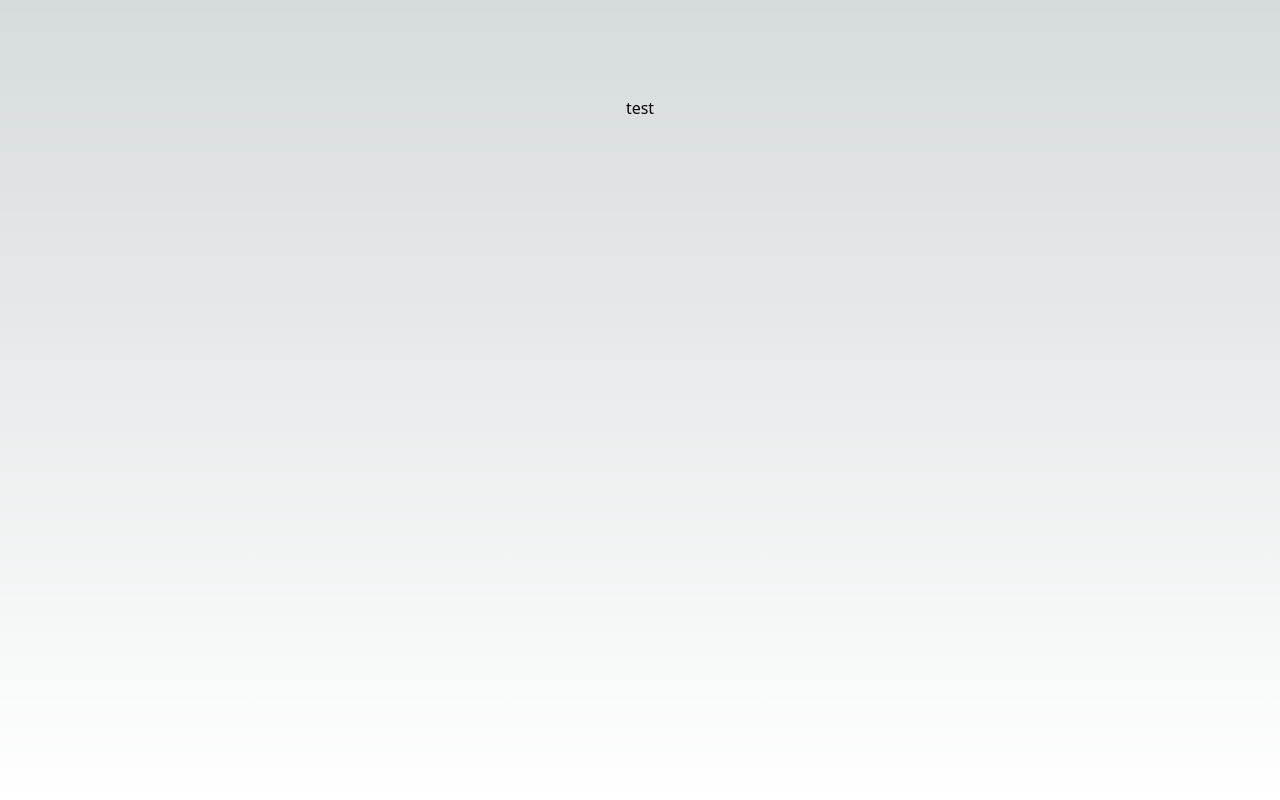
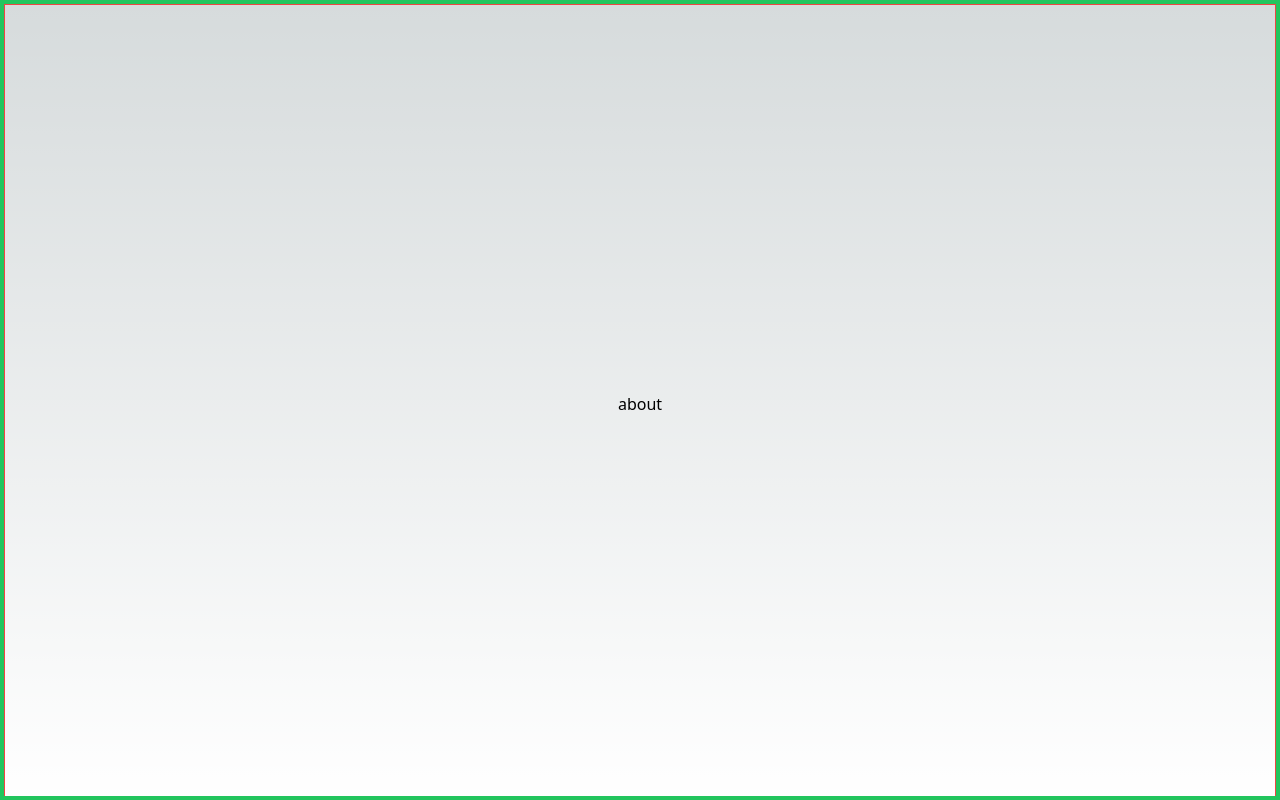
Before and after one commit to O-K-G/consolelog.me, a Next.js app: page / in a window 1280 px wide. Built offline with nearby package versions, Linux system fonts and the light colour scheme.

Commit message:
feat: base routing and layout

```diff
--- /dev/null
+++ b/src/app/about/page.tsx
@@ -0,0 +1,5 @@
+import MainPage from '@components/MainPage';
+
+export default function AboutPage() {
+  return <MainPage />;
+}
--- /dev/null
+++ b/src/app/contact/page.tsx
@@ -0,0 +1,5 @@
+import MainPage from '@components/MainPage';
+
+export default function ContactPage() {
+  return <MainPage />;
+}
--- a/src/app/page.tsx
+++ b/src/app/page.tsx
@@ -1,16 +1,13 @@
 // import Image from 'next/image';
 
-import Test from '@components/Test';
+import MainPage from '@components/MainPage';
 
 // TODO: Remove comments.
 
 export default function Home() {
-  if (process.env.NODE_ENV !== 'development') {
-    return <div>TBD</div>;
-  }
   return (
-    <main className='flex min-h-screen flex-col items-center justify-between p-24'>
-      <Test />
+    <main className='min-h-screen overflow-hidden'>
+      <MainPage />
     </main>
   );
 }
--- /dev/null
+++ b/src/app/projects/page.tsx
@@ -0,0 +1,5 @@
+import MainPage from '@components/MainPage';
+
+export default function ProjectsPage() {
+  return <MainPage />;
+}
--- /dev/null
+++ b/src/app/skills/page.tsx
@@ -0,0 +1,5 @@
+import MainPage from '@components/MainPage';
+
+export default function SkillsPage() {
+  return <MainPage />;
+}
--- /dev/null
+++ b/src/components/About.tsx
@@ -0,0 +1,5 @@
+import Section from '@components/Section';
+
+export default function About() {
+  return <Section currentSection='about'>about</Section>;
+}
--- /dev/null
+++ b/src/components/Contact.tsx
@@ -0,0 +1,5 @@
+import Section from '@components/Section';
+
+export default function Contact() {
+  return <Section currentSection='contact'>contact</Section>;
+}
--- /dev/null
+++ b/src/components/MainPage.tsx
@@ -0,0 +1,15 @@
+import About from '@components/About';
+import Contact from '@components/Contact';
+import Projects from '@components/Projects';
+import Skills from '@components/Skills';
+
+export default function MainPage() {
+  return (
+    <div className='snap-y snap-mandatory border-4 border-green-500 max-h-svh overflow-y-auto'>
+      <About />
+      <Contact />
+      <Projects />
+      <Skills />
+    </div>
+  );
+}
--- /dev/null
+++ b/src/components/Projects.tsx
@@ -0,0 +1,5 @@
+import Section from '@components/Section';
+
+export default function Projects() {
+  return <Section currentSection='projects'>Projects</Section>;
+}
--- /dev/null
+++ b/src/components/Section.tsx
@@ -0,0 +1,38 @@
+'use client';
+
+import { usePathname } from 'next/navigation';
+import { useEffect, useRef, type ReactNode } from 'react';
+
+interface SectionProps {
+  children: ReactNode;
+  currentSection: 'about' | 'contact' | 'projects' | 'skills';
+}
+
+export default function Section({ children, currentSection }: SectionProps) {
+  const pathname = usePathname();
+  const sectionRef = useRef(null);
+
+  useEffect(() => {
+    if (currentSection === pathname?.substring(1)) {
+      const { current: sectionElement } = sectionRef;
+      const scrollBehavior = {
+        behavior: 'smooth',
+        block: 'start',
+        inline: 'start',
+      } as const;
+
+      (sectionElement as unknown as HTMLElement)?.scrollIntoView(
+        scrollBehavior
+      );
+    }
+  }, [currentSection, pathname]);
+
+  return (
+    <section
+      ref={sectionRef}
+      className='snap-start flex items-center justify-center border border-red-500 h-svh w-full overflow-hidden'
+    >
+      {children}
+    </section>
+  );
+}
--- /dev/null
+++ b/src/components/Skills.tsx
@@ -0,0 +1,5 @@
+import Section from '@components/Section';
+
+export default function Skills() {
+  return <Section currentSection='skills'>skills</Section>;
+}
--- a/src/components/Test.tsx
+++ /dev/null
@@ -1,3 +0,0 @@
-export default function Test() {
-  return 'test';
-}
```
